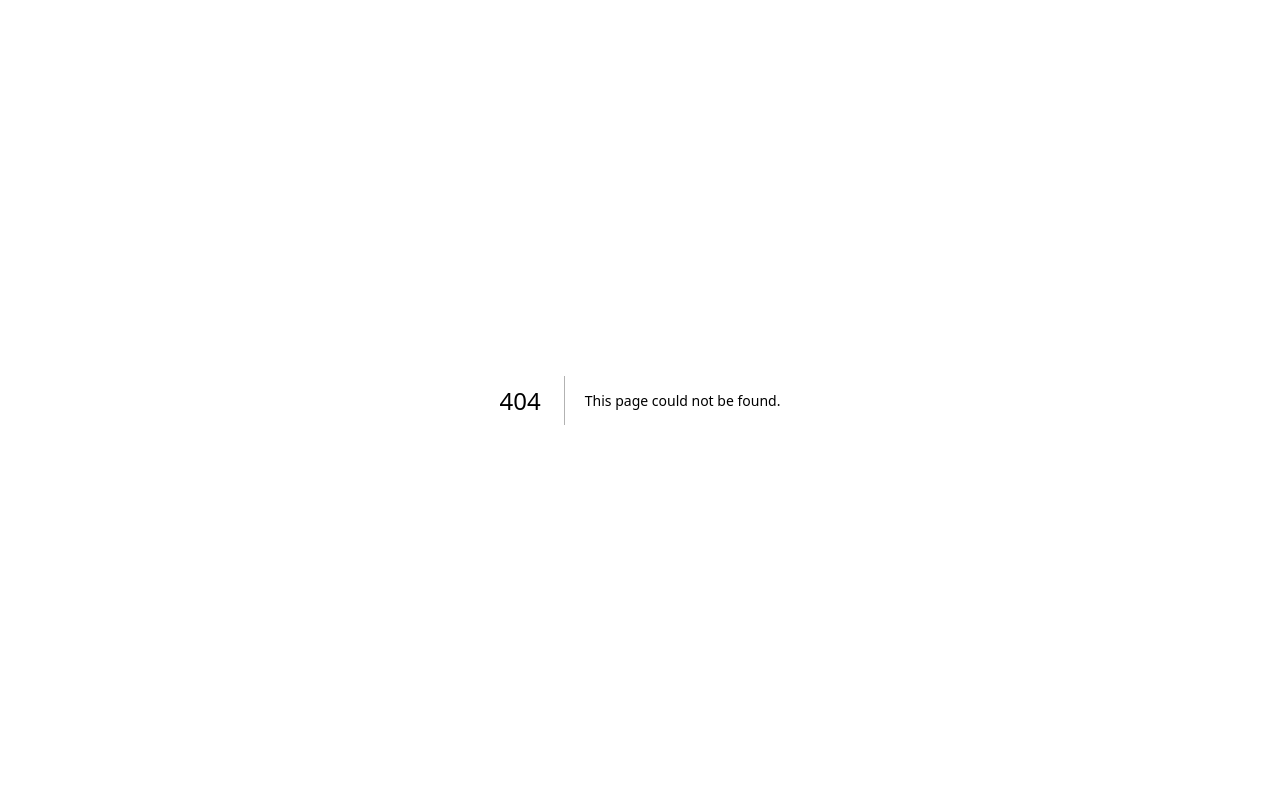
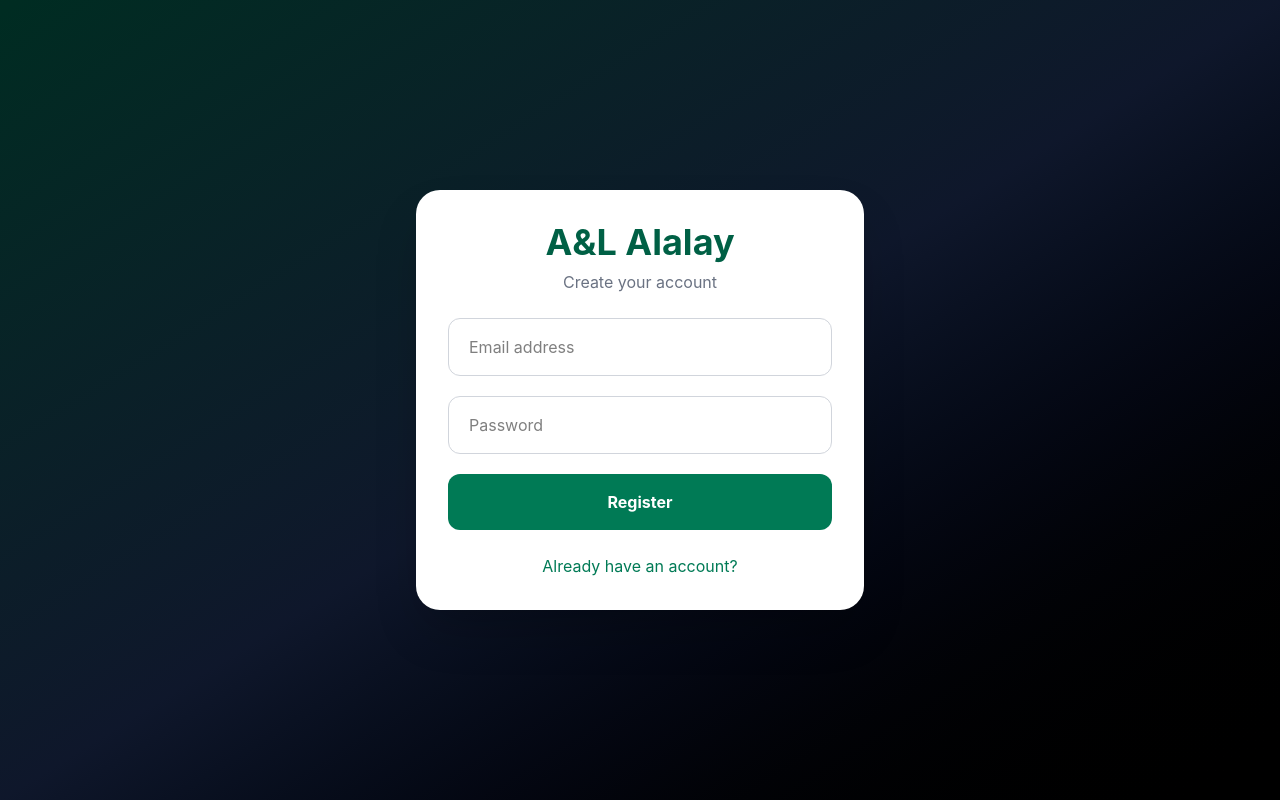
Before and after one commit to Ehnsheen01/lending-app, a Next.js app: page /register in a window 1280 px wide. Before the commit this address had no page. Built offline with nearby package versions, Linux system fonts and the light colour scheme; no server answers.

Commit message:
Add register and forgot password links

```diff
--- /dev/null
+++ b/app/forgot-password/page.tsx
@@ -0,0 +1,62 @@
+"use client"
+
+import { useState } from "react"
+import { supabase } from "@/lib/supabase"
+import toast from "react-hot-toast"
+
+export default function ForgotPasswordPage() {
+
+  const [email, setEmail] = useState("")
+  const [loading, setLoading] = useState(false)
+
+  const handleReset = async (e: React.FormEvent) => {
+    e.preventDefault()
+
+    setLoading(true)
+
+    const { error } = await supabase.auth.resetPasswordForEmail(email)
+
+    setLoading(false)
+
+    if (error) {
+      toast.error(error.message)
+      return
+    }
+
+    toast.success("Password reset email sent!")
+  }
+
+  return (
+    <div className="min-h-screen flex items-center justify-center bg-gradient-to-br from-emerald-950 via-slate-900 to-black px-4">
+
+      <div className="w-full max-w-md bg-white rounded-3xl shadow-2xl p-8">
+
+        <h1 className="text-3xl font-bold text-center text-emerald-800 mb-6">
+          Reset Password
+        </h1>
+
+        <form onSubmit={handleReset} className="space-y-5">
+
+          <input
+            type="email"
+            placeholder="Email address"
+            value={email}
+            onChange={(e) => setEmail(e.target.value)}
+            className="w-full border border-gray-300 rounded-xl px-5 py-4"
+          />
+
+          <button
+            type="submit"
+            disabled={loading}
+            className="w-full py-4 rounded-xl bg-emerald-700 hover:bg-emerald-800 text-white font-bold"
+          >
+            {loading ? "Sending..." : "Send Reset Email"}
+          </button>
+
+        </form>
+
+      </div>
+
+    </div>
+  )
+}
--- a/app/login/page.tsx
+++ b/app/login/page.tsx
@@ -131,14 +131,23 @@ const handleLogin = async (e: React.FormEvent) => {
             {loading ? "SIGNING IN..." : "LOGIN"}
           </button>
 
-          <div className="text-center">
-            <button
-              type="button"
-              className="text-emerald-700 hover:underline text-sm"
-            >
-              Forgot your password?
-            </button>
-          </div>
+           <div className="flex flex-col items-center gap-2 mt-4 text-sm">
+
+           <a
+           href="/register"
+          className="text-emerald-700 hover:underline"
+          >
+         Create Account
+          </a>
+
+         <a
+         href="/forgot-password"
+         className="text-emerald-700 hover:underline"
+          >
+            Forgot Password?
+         </a>
+
+        </div>
 
           {/* Security Footer */}
           <div className="pt-6 text-center border-t border-gray-200">
--- /dev/null
+++ b/app/register/page.tsx
@@ -0,0 +1,97 @@
+"use client"
+
+import { useState } from "react"
+import { supabase } from "@/lib/supabase"
+import toast from "react-hot-toast"
+
+export default function RegisterPage() {
+
+  const [email, setEmail] = useState("")
+  const [password, setPassword] = useState("")
+  const [loading, setLoading] = useState(false)
+
+  const handleRegister = async (e: React.FormEvent) => {
+    e.preventDefault()
+
+    setLoading(true)
+
+    const { error } = await supabase.auth.signUp({
+      email,
+      password,
+    })
+
+    setLoading(false)
+
+    if (error) {
+      toast.error(error.message)
+      return
+    }
+
+    toast.success("Account created successfully!")
+
+    setTimeout(() => {
+      window.location.href = "/login"
+    }, 1500)
+  }
+
+  return (
+    <div className="min-h-screen flex items-center justify-center bg-gradient-to-br from-emerald-950 via-slate-900 to-black px-4">
+
+      <div className="w-full max-w-md bg-white rounded-3xl shadow-2xl p-8">
+
+        <div className="text-center mb-6">
+
+          <h1 className="text-4xl font-bold text-emerald-800">
+            A&L Alalay
+          </h1>
+
+          <p className="text-gray-500 mt-2">
+            Create your account
+          </p>
+
+        </div>
+
+        <form onSubmit={handleRegister} className="space-y-5">
+
+          <input
+            type="email"
+            placeholder="Email address"
+            value={email}
+            onChange={(e) => setEmail(e.target.value)}
+            className="w-full border border-gray-300 rounded-xl px-5 py-4"
+          />
+
+          <input
+            type="password"
+            placeholder="Password"
+            value={password}
+            onChange={(e) => setPassword(e.target.value)}
+            className="w-full border border-gray-300 rounded-xl px-5 py-4"
+          />
+
+          <button
+            type="submit"
+            disabled={loading}
+            className="w-full py-4 rounded-xl bg-emerald-700 hover:bg-emerald-800 text-white font-bold"
+          >
+            {loading ? "Creating Account..." : "Register"}
+          </button>
+
+        </form>
+
+        <div className="mt-6 text-center">
+
+          <a
+            href="/login"
+            className="text-emerald-700 hover:underline"
+          >
+            Already have an account?
+          </a>
+
+        </div>
+
+      </div>
+
+    </div>
+  )
+}
```
